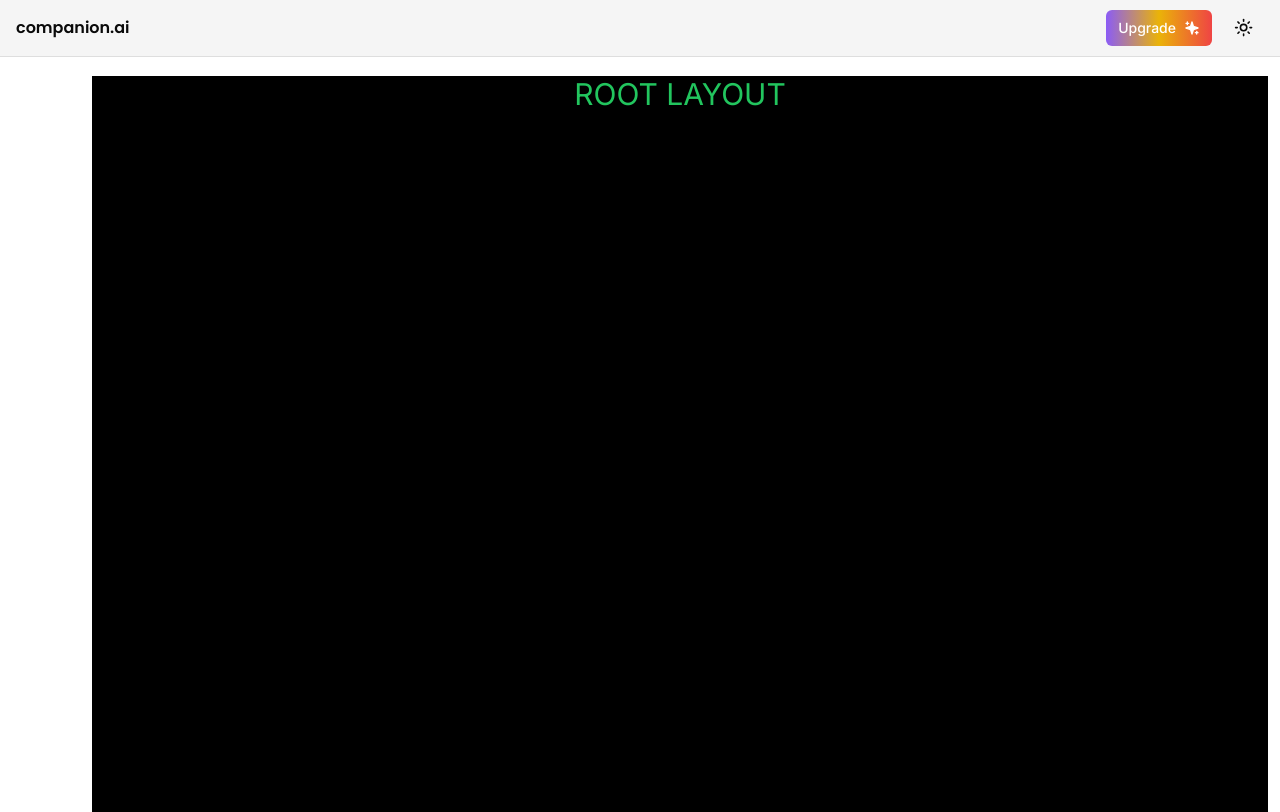
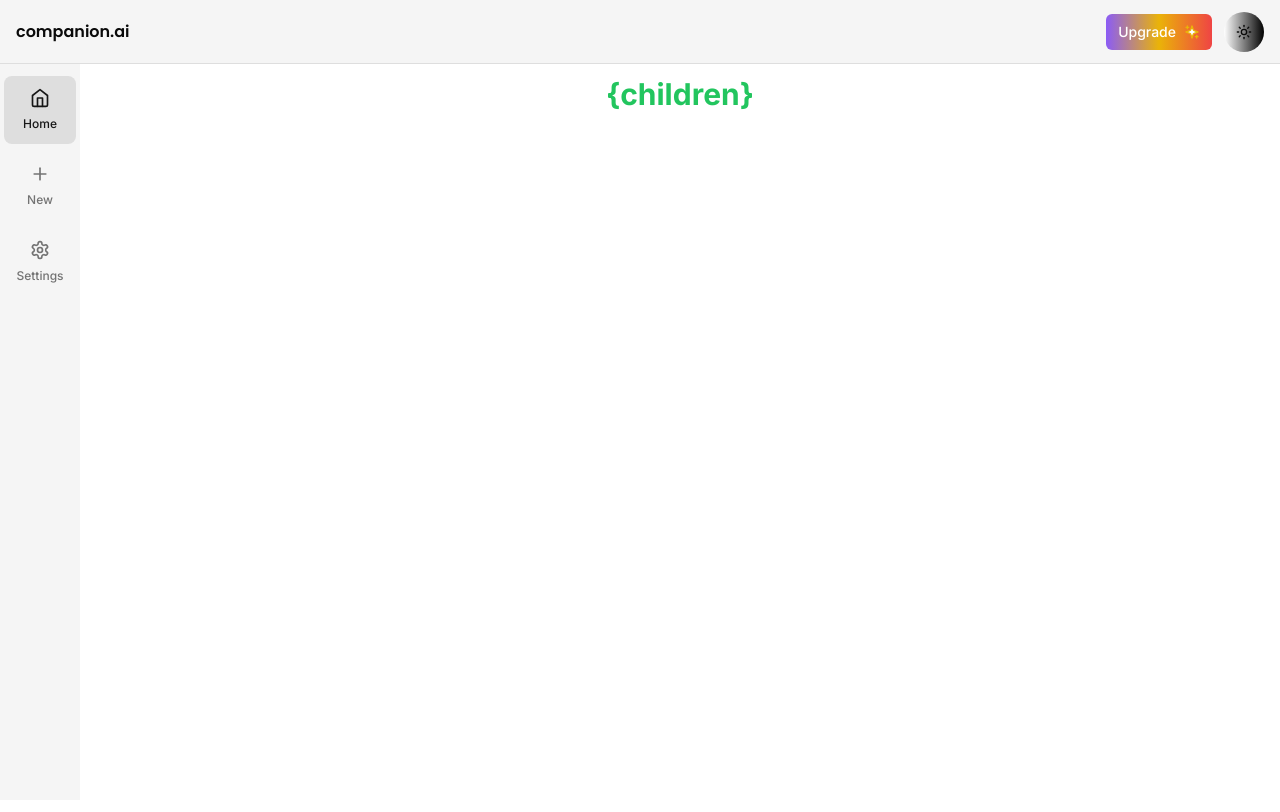
Before and after one commit to fredkydd/AI-Companion, a Next.js app: page / in a window 1280 px wide. Built offline with nearby package versions, Linux system fonts and the light colour scheme.

Commit message:
added Sidebar using usePathName(), useRouter(), mobile-sidebar.tsx

```diff
--- a/app/(root)/(routes)/page.tsx
+++ b/app/(root)/(routes)/page.tsx
@@ -1,7 +1,11 @@
 export default function RootPage() {
+  const text = '{children}';
+
   return (
-    <main className="text-green-500 text-3xl m-3 h-full bg-black flex justify-center">
-      ROOT LAYOUT
+    <main className="text-green-500 text-3xl m-3 h-full flex justify-center">
+      <h1>
+        <strong> {text}</strong>
+      </h1>
     </main>
   );
 }
--- a/app/(root)/layout.tsx
+++ b/app/(root)/layout.tsx
@@ -1,4 +1,5 @@
 import Navbar from '@/components/navbar';
+import Sidebar from '@/components/sidebar';
 
 export default function RootLayout({
   children,
@@ -8,6 +9,9 @@
   return (
     <section className="h-full">
       <Navbar />
+      <section className="hidden md:flex mt-16 w-20 flex-col fixed inset-y-0">
+        <Sidebar />
+      </section>
       <main className="md:pl-20 pt-16 h-full">{children}</main>
     </section>
   );
--- a/app/globals.css
+++ b/app/globals.css
@@ -5,8 +5,7 @@
 html,
 body,
 :root {
-  height: 100dvh;
-  /* background-color: #333; */
+  height: 100dh;
 }
 
 @layer base {
--- a/app/layout.tsx
+++ b/app/layout.tsx
@@ -18,15 +18,18 @@
 }) {
   return (
     <ClerkProvider>
-      <html lang="en" suppressHydrationWarning>
+      <html lang="en-us" dir="ltr" suppressHydrationWarning>
+        <body className={inter.className}>
           <ThemeProvider
             attribute="class"
+            // forcedTheme="dark"
             defaultTheme="system"
             enableSystem
             disableTransitionOnChange
           >
-          <body className={inter.className}>{children}</body>
+            {children}
           </ThemeProvider>
+        </body>
       </html>
     </ClerkProvider>
   );
--- /dev/null
+++ b/components/mobile-sidebar.tsx
@@ -0,0 +1,23 @@
+import {
+  Sheet,
+  SheetContent,
+  SheetDescription,
+  SheetHeader,
+  SheetTitle,
+  SheetTrigger,
+} from '@/components/ui/sheet';
+import Sidebar from '@/components/sidebar';
+import { Menu } from 'lucide-react';
+
+export default function MobileSidebar() {
+  return (
+    <Sheet>
+      <SheetTrigger className="md:hidden pr-4">
+        <Menu />
+      </SheetTrigger>
+      <SheetContent side="left" className="p-0 bg-secondary pt-10 w-32">
+        <Sidebar />
+      </SheetContent>
+    </Sheet>
+  );
+}
--- a/components/mode-toggle.tsx
+++ b/components/mode-toggle.tsx
@@ -19,8 +19,8 @@
     <DropdownMenu>
       <DropdownMenuTrigger asChild>
         <Button variant="toggle" size="icon">
-          <Sun className="h-[1.2rem] w-[1.2rem] rotate-0 scale-100 transition-all dark:-rotate-90 dark:scale-0" />
-          <Moon className="absolute h-[1.2rem] w-[1.2rem] rotate-90 scale-0 transition-all dark:rotate-0 dark:scale-100" />
+          <Sun className="h-[1rem] w-[1rem] rotate-0 scale-100 transition-all dark:-rotate-90 dark:scale-0" />
+          <Moon className="absolute h-[1rem] w-[1rem] rotate-90 scale-0 transition-all dark:rotate-0 dark:scale-100" />
           <span className="sr-only">Toggle theme</span>
         </Button>
       </DropdownMenuTrigger>
--- a/components/navbar.tsx
+++ b/components/navbar.tsx
@@ -2,10 +2,11 @@
 import Link from 'next/link';
 import { cn } from '@/lib/utils';
 import { UserButton } from '@clerk/nextjs';
-import { Menu, Sparkles } from 'lucide-react';
+import { Sparkles } from 'lucide-react';
 import { Poppins } from 'next/font/google';
 import { Button } from '@/components/ui/button';
 import { ModeToggle } from './mode-toggle';
+import MobileSidebar from './mobile-sidebar';
 
 const font = Poppins({
   weight: '600',
@@ -14,9 +15,10 @@
 
 export default function Navbar() {
   return (
-    <nav className="fixed w-full z-50 flex justify-between items-center py-2 px-4 border-b border-primary/10 bg-secondary">
+    <nav className="fixed w-full h-16 z-50 flex justify-between items-center py-2 px-4 border-b border-primary/10 bg-secondary">
       <section className="flex items-center">
-        <Menu className="block md:hidden" />
+        {/* <Menu className="block md:hidden" /> */}
+        <MobileSidebar />
         <Link href="/">
           <h1
             className={
@@ -31,13 +33,14 @@
         </Link>
       </section>
       <section className="flex items-center gap-x-3">
-        <Button variant="illusion" size="sm">
+        <Button variant="illusion" size="sm" className="rounded-md">
           {'  '}
-          Upgrade <Sparkles className="h-4 w-4 fill-white text-white ml-2" />
+          Upgrade{' '}
+          <Sparkles className="h-4 w-4 fill-white text-yellow-500 ml-2" />
           {'  '}
         </Button>
+        <ModeToggle />
         <UserButton afterSignOutUrl="/" />
-        <ModeToggle />
       </section>
     </nav>
   );
--- /dev/null
+++ b/components/sidebar.tsx
@@ -0,0 +1,55 @@
+'use client';
+
+import { cn } from '@/lib/utils';
+import { Home, Plus, Settings } from 'lucide-react';
+import { usePathname, useRouter } from 'next/navigation';
+
+export default function Sidebar() {
+  const routes = [
+      {
+        icon: Home,
+        href: '/',
+        label: 'Home',
+        protection: false,
+      },
+      {
+        icon: Plus,
+        href: '/companion/new',
+        label: 'New',
+        protection: true,
+      },
+      {
+        icon: Settings,
+        href: '/settings',
+        label: 'Settings',
+        protection: false,
+      },
+    ],
+    pathname = usePathname(),
+    router = useRouter(),
+    onNavigate = (url: string, protection: boolean) => router.push(url);
+
+  return (
+    <aside className="space-y-4 flex flex-col h-full text-white bg-secondary">
+      <section className="p-3 flex flex-1 justify-center">
+        <section className="space-y-2">
+          {routes.map((route) => (
+            <section
+              onClick={() => onNavigate(route.href, route.protection)}
+              key={route.href}
+              className={cn(
+                'text-muted-foreground text-xs group flex p-3 w-full justify-start font-medium cursor-pointer, hover:text-purple-500 hover:bg-primary/10 rounded-lg transition',
+                pathname === route.href && 'bg-primary/10 text-primary'
+              )}
+            >
+              <section className="flex flex-col gap-y-2 items-center flex-1">
+                <route.icon className="h-5 w-5" />
+                {route.label}
+              </section>
+            </section>
+          ))}
+        </section>
+      </section>
+    </aside>
+  );
+}
--- a/components/ui/button.tsx
+++ b/components/ui/button.tsx
@@ -19,8 +19,9 @@
         ghost: 'hover:bg-accent hover:text-accent-foreground',
         link: 'text-primary underline-offset-4 hover:underline',
         illusion:
-          'bg-gradient-to-r from-violet-500 via-yellow-500 to-red-500 text-white border-0',
-        toggle: 'bg=gradient-r from-white-500 to-black-500 border-radius-0',
+          'bg-gradient-to-r from-violet-500 via-yellow-500 to-red-500 text-white focus:outline-none focus:ring focus:ring-violet-300  hover:from-red-500 hover:via-yellow-500 hover:to-violet-500 hover:text-black',
+        toggle:
+          'bg-gradient-to-r from-white via-grey-500 to-black rounded-full',
       },
       size: {
         default: 'h-10 px-4 py-2',
--- /dev/null
+++ b/components/ui/sheet.tsx
@@ -0,0 +1,146 @@
+"use client"
+
+import * as React from "react"
+import * as SheetPrimitive from "@radix-ui/react-dialog"
+import { cva, type VariantProps } from "class-variance-authority"
+import { X } from "lucide-react"
+
+import { cn } from "@/lib/utils"
+
+const Sheet = SheetPrimitive.Root
+
+const SheetTrigger = SheetPrimitive.Trigger
+
+const SheetClose = SheetPrimitive.Close
+
+const SheetPortal = ({
+  className,
+  ...props
+}: SheetPrimitive.DialogPortalProps) => (
+  <SheetPrimitive.Portal className={cn(className)} {...props} />
+)
+SheetPortal.displayName = SheetPrimitive.Portal.displayName
+
+const SheetOverlay = React.forwardRef<
+  React.ElementRef<typeof SheetPrimitive.Overlay>,
+  React.ComponentPropsWithoutRef<typeof SheetPrimitive.Overlay>
+>(({ className, ...props }, ref) => (
+  <SheetPrimitive.Overlay
+    className={cn(
+      "fixed inset-0 z-50 bg-background/80 backdrop-blur-sm data-[state=open]:animate-in data-[state=closed]:animate-out data-[state=closed]:fade-out-0 data-[state=open]:fade-in-0",
+      className
+    )}
+    {...props}
+    ref={ref}
+  />
+))
+SheetOverlay.displayName = SheetPrimitive.Overlay.displayName
+
+const sheetVariants = cva(
+  "fixed z-50 gap-4 bg-background p-6 shadow-lg transition ease-in-out data-[state=open]:animate-in data-[state=closed]:animate-out data-[state=closed]:duration-300 data-[state=open]:duration-500",
+  {
+    variants: {
+      side: {
+        top: "inset-x-0 top-0 border-b data-[state=closed]:slide-out-to-top data-[state=open]:slide-in-from-top",
+        bottom:
+          "inset-x-0 bottom-0 border-t data-[state=closed]:slide-out-to-bottom data-[state=open]:slide-in-from-bottom",
+        left: "inset-y-0 left-0 h-full w-3/4 border-r data-[state=closed]:slide-out-to-left data-[state=open]:slide-in-from-left sm:max-w-sm",
+        right:
+          "inset-y-0 right-0 h-full w-3/4  border-l data-[state=closed]:slide-out-to-right data-[state=open]:slide-in-from-right sm:max-w-sm",
+      },
+    },
+    defaultVariants: {
+      side: "right",
+    },
+  }
+)
+
+interface SheetContentProps
+  extends React.ComponentPropsWithoutRef<typeof SheetPrimitive.Content>,
+    VariantProps<typeof sheetVariants> {}
+
+const SheetContent = React.forwardRef<
+  React.ElementRef<typeof SheetPrimitive.Content>,
+  SheetContentProps
+>(({ side = "right", className, children, ...props }, ref) => (
+  <SheetPortal>
+    <SheetOverlay />
+    <SheetPrimitive.Content
+      ref={ref}
+      className={cn(sheetVariants({ side }), className)}
+      {...props}
+    >
+      {children}
+      <SheetPrimitive.Close className="absolute right-4 top-4 rounded-sm opacity-70 ring-offset-background transition-opacity hover:opacity-100 focus:outline-none focus:ring-2 focus:ring-ring focus:ring-offset-2 disabled:pointer-events-none data-[state=open]:bg-secondary">
+        <X className="h-4 w-4" />
+        <span className="sr-only">Close</span>
+      </SheetPrimitive.Close>
+    </SheetPrimitive.Content>
+  </SheetPortal>
+))
+SheetContent.displayName = SheetPrimitive.Content.displayName
+
+const SheetHeader = ({
+  className,
+  ...props
+}: React.HTMLAttributes<HTMLDivElement>) => (
+  <div
+    className={cn(
+      "flex flex-col space-y-2 text-center sm:text-left",
+      className
+    )}
+    {...props}
+  />
+)
+SheetHeader.displayName = "SheetHeader"
+
+const SheetFooter = ({
+  className,
+  ...props
+}: React.HTMLAttributes<HTMLDivElement>) => (
+  <div
+    className={cn(
+      "flex flex-col-reverse sm:flex-row sm:justify-end sm:space-x-2",
+      className
+    )}
+    {...props}
+  />
+)
+SheetFooter.displayName = "SheetFooter"
+
+const SheetTitle = React.forwardRef<
+  React.ElementRef<typeof SheetPrimitive.Title>,
+  React.ComponentPropsWithoutRef<typeof SheetPrimitive.Title>
+>(({ className, ...props }, ref) => (
+  <SheetPrimitive.Title
+    ref={ref}
+    className={cn("text-lg font-semibold text-foreground", className)}
+    {...props}
+  />
+))
+SheetTitle.displayName = SheetPrimitive.Title.displayName
+
+const SheetDescription = React.forwardRef<
+  React.ElementRef<typeof SheetPrimitive.Description>,
+  React.ComponentPropsWithoutRef<typeof SheetPrimitive.Description>
+>(({ className, ...props }, ref) => (
+  <SheetPrimitive.Description
+    ref={ref}
+    className={cn("text-sm text-muted-foreground", className)}
+    {...props}
+  />
+))
+SheetDescription.displayName = SheetPrimitive.Description.displayName
+
+export {
+  Sheet,
+  SheetPortal,
+  SheetOverlay,
+  SheetTrigger,
+  SheetClose,
+  SheetContent,
+  SheetHeader,
+  SheetFooter,
+  SheetTitle,
+  SheetDescription,
+}
--- a/package.json
+++ b/package.json
@@ -10,6 +10,7 @@
   },
   "dependencies": {
     "@clerk/nextjs": "^4.25.4",
+    "@radix-ui/react-dialog": "^1.0.5",
     "@radix-ui/react-dropdown-menu": "^2.0.6",
     "@radix-ui/react-slot": "^1.0.2",
     "class-variance-authority": "^0.7.0",
```
Also changed, not shown: 1 other file (tests, documents, lock files or other folders). Lines whose indentation alone changed are shown as unchanged.
